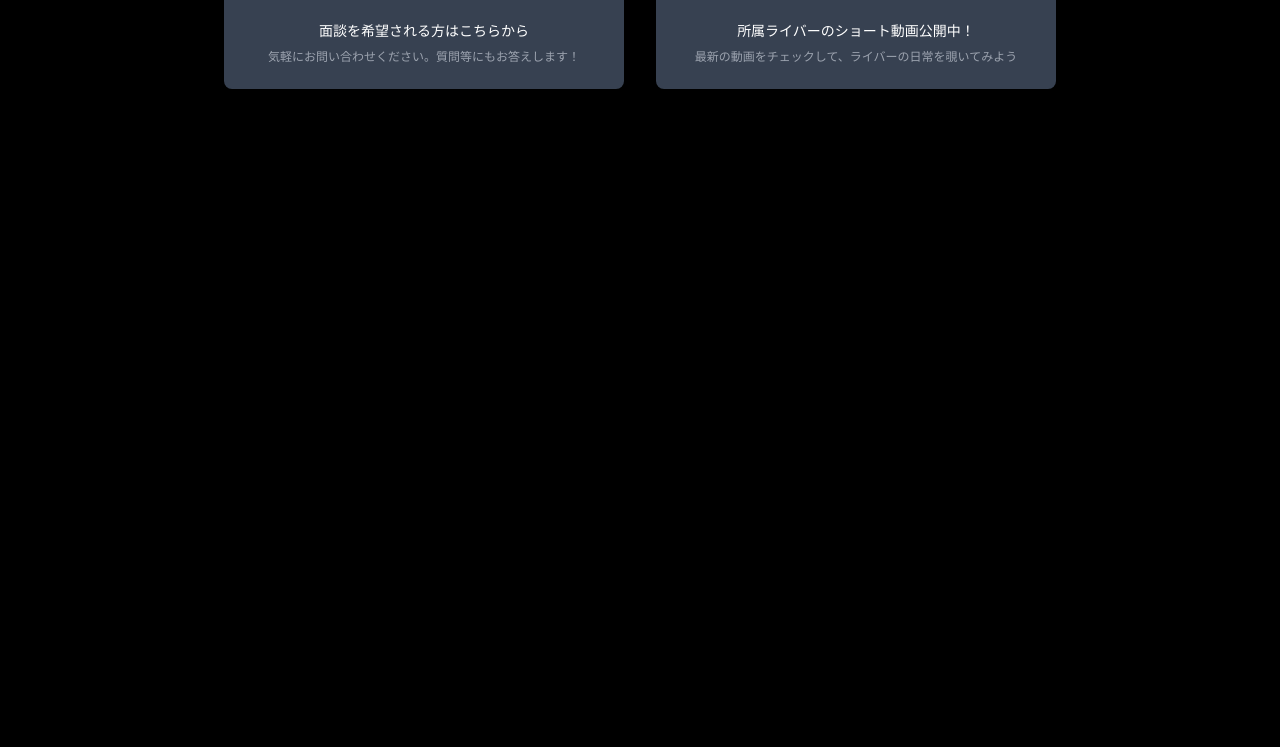
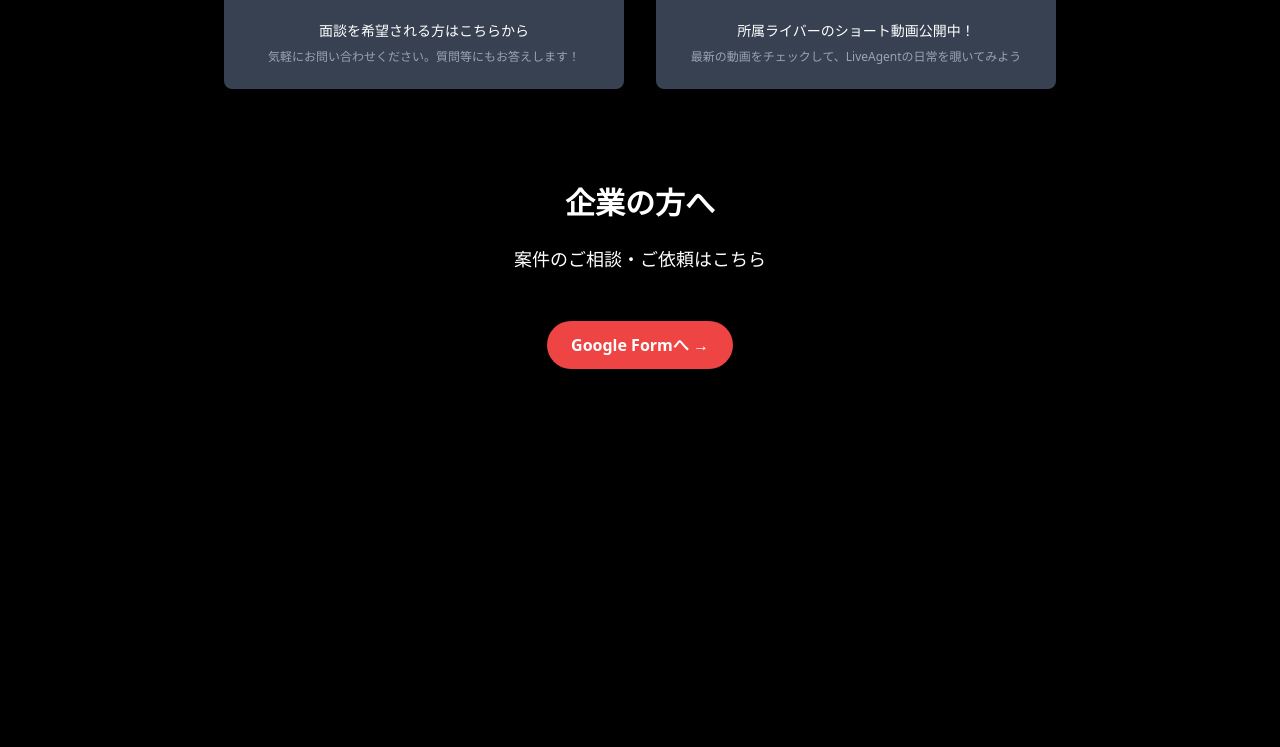
Before and after one commit to kitarikes/kitarikes.github.io, a plain HTML site: page index.html in a window 1280 px wide. Shown: the part 4521-5268 px from the top of the page. Before the commit the page ends 4658 px from the top, so only its background shows below. Drawn offline with nearby package versions, Linux system fonts and the light colour scheme; grey boxes are pictures that could not be loaded.

Commit message:
update: for client

```diff
--- a/index.html
+++ b/index.html
@@ -472,8 +472,7 @@
                 <div class="max-w-lg mx-auto md:ml-0 relative">
                     <!-- Content -->
                     <h2 class="text-1xl font-bold mb-6 relative text-center">
-                        <span
-                            class="bg-clip-text text-transparent bg-primary text-center break-words">~新規登録~</span>
+                        <span class="bg-clip-text text-transparent bg-primary text-center break-words">~新規登録~</span>
                     </h2>
                     <h3 class="text-4xl font-bold mb-6 relative text-center">
                         所属を希望される方へ
@@ -483,7 +482,8 @@
                 </div>
             </div>
         </section>
-        <div class="flex flex-col md:flex-row justify-between items-center space-y-8 md:space-y-0 md:space-x-4 animate-on-scroll">
+        <div
+            class="flex flex-col md:flex-row justify-between items-center space-y-8 md:space-y-0 md:space-x-4 animate-on-scroll">
             <div class="flex flex-col items-center bg-gray-800 rounded-lg p-6 w-80 md:w-1/3 relative">
                 <i class="fas fa-comments text-5xl text-primary mb-4"></i>
                 <h4 class="text-xl font-semibold mb-2">1. LINE登録</h4>
@@ -508,10 +508,11 @@
             </div>
         </div>
         <div class="container mx-auto p-8 mt-12 max-w-4xl">
-            <h2 class="text-3xl font-bold text-center mb-8">次のステップへ</h2>
+            <h2 class="text-3xl font-bold text-center mb-8">各種SNS</h2>
             <div class="flex flex-col md:flex-row justify-center items-stretch space-y-6 md:space-y-0 md:space-x-8">
                 <div class="flex flex-col items-center bg-gray-700 rounded-lg p-6 w-80 md:w-1/2">
-                    <a href="#" class="flex flex-col items-center p-4 rounded-lg bg-line text-white w-full hover:shadow-lg transition duration-300 mb-4">
+                    <a href="#"
+                        class="flex flex-col items-center p-4 rounded-lg bg-line text-white w-full hover:shadow-lg transition duration-300 mb-4">
                         <i class="fab fa-line text-4xl mb-2"></i>
                         <span class="font-bold mb-1">LINE</span>
                         <p class="text-xs">公式LINEを追加する</p>
@@ -520,17 +521,38 @@
                     <p class="text-center text-xs mt-2 text-gray-400">気軽にお問い合わせください。質問等にもお答えします！</p>
                 </div>
                 <div class="flex flex-col items-center bg-gray-700 rounded-lg p-6 w-80 md:w-1/2">
-                    <a href="#" class="flex flex-col items-center p-4 rounded-lg bg-gradient-to-r from-purple-500 via-pink-500 to-red-500 text-white w-full hover:shadow-lg transition duration-300 mb-4">
+                    <a href="#"
+                        class="flex flex-col items-center p-4 rounded-lg bg-gradient-to-r from-purple-500 via-pink-500 to-red-500 text-white w-full hover:shadow-lg transition duration-300 mb-4">
                         <i class="fab fa-instagram text-4xl mb-2"></i>
                         <span class="font-bold mb-1">Instagram</span>
                         <p class="text-xs">公式Instagramを見る</p>
                     </a>
                     <p class="text-center text-sm mt-2">所属ライバーのショート動画公開中！</p>
-                    <p class="text-center text-xs mt-2 text-gray-400">最新の動画をチェックして、ライバーの日常を覗いてみよう</p>
+                    <p class="text-center text-xs mt-2 text-gray-400">最新の動画をチェックして、LiveAgentの日常を覗いてみよう</p>
                 </div>
 
             </div>
         </div>
+    </main>
+    <main class="min-h-screen p-4 md:pr-24 md:pl-24">
+        <section class="w-full p-8 flex flex-col justify-center animate-on-scroll">
+            <div class="mx-auto px-auto">
+                <div class="max-w-lg mx-auto md:ml-0 relative">
+                    <!-- Content -->
+                    <h3 class="text-3xl font-bold mb-6 relative text-center">
+                        企業の方へ
+                    </h3>
+                    <p class="text-lg mb-8 relative z-10 rounded-lg text-center break-words">
+                        案件のご相談・ご依頼はこちら</p>
+                    <div class="text-center mt-12">
+                        <a href="#"
+                            class="bg-primary text-white font-bold inline-block bg-blue-500 text-white px-6 py-3 rounded-full font-semibold hover:bg-red-600 transition duration-300">
+                            Google Formへ →
+                        </a>
+                    </div>
+                </div>
+            </div>
+        </section>
     </main>
 
     <!-- 代理店制度 -->
```
